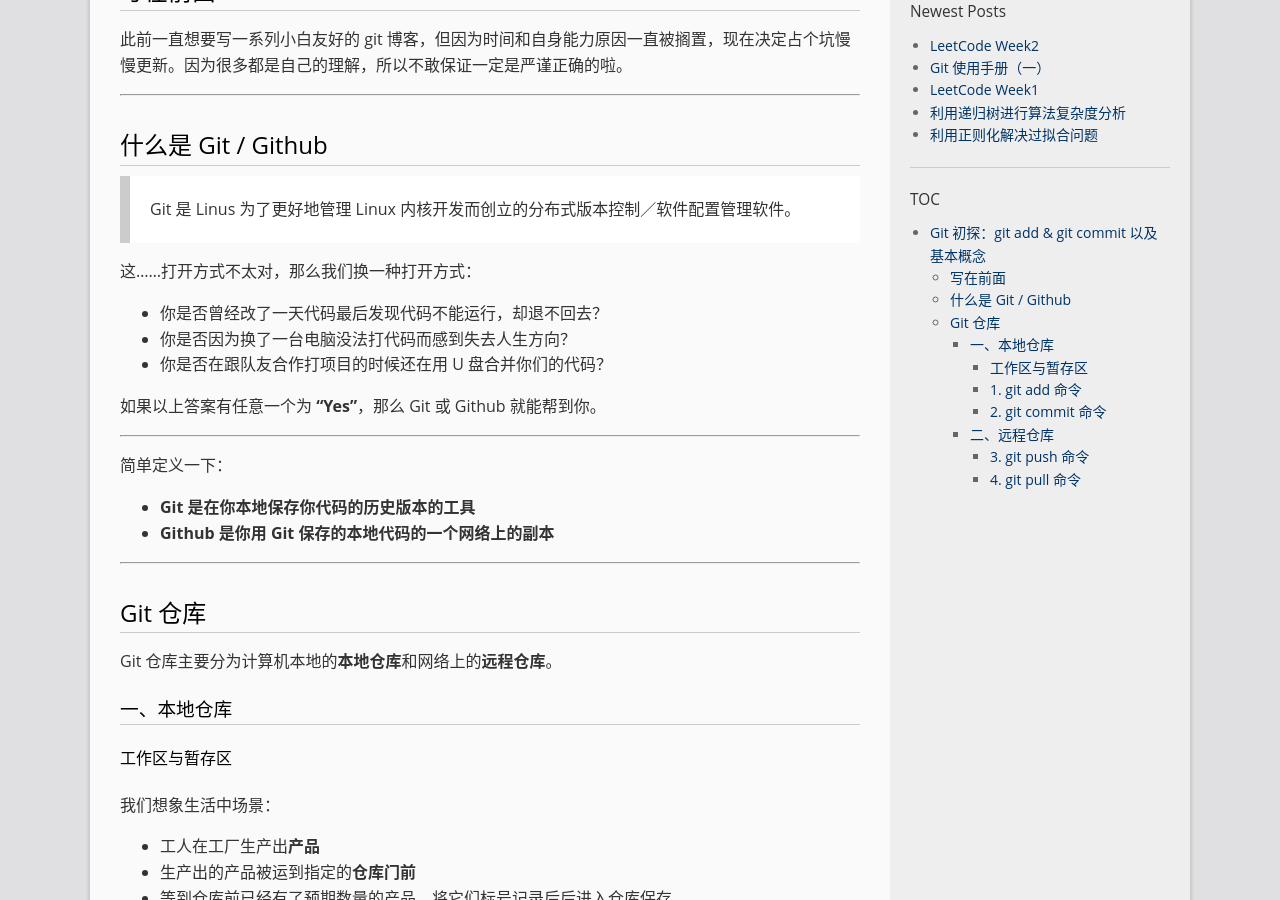
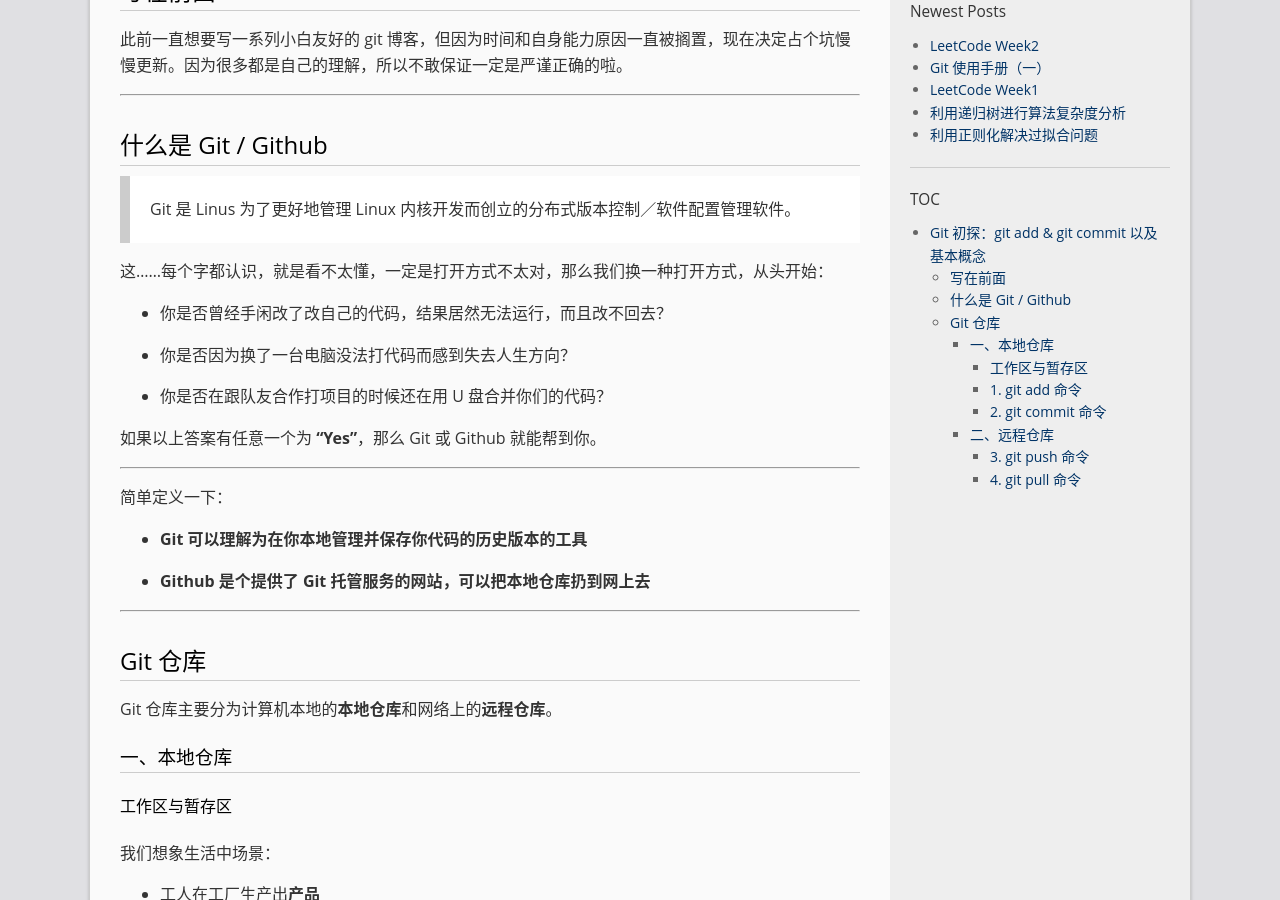
Before and after one commit to qyb225/qyb225.github.io, a Jekyll site: the page built from _posts/2017-09-10-Git-Add-Commit.md, in a window 1280 px wide and 900 px high, scrolled down 376 px. Built offline with Jekyll 4.4.1, drawn with Linux system fonts in a browser that asks for light colours; nearby versions of some CDN libraries.

Commit message:
add more info git-beginning

```diff
--- a/_posts/2017-09-10-Git-Add-Commit.md
+++ b/_posts/2017-09-10-Git-Add-Commit.md
@@ -18,10 +18,12 @@
 
 > Git 是 Linus 为了更好地管理 Linux 内核开发而创立的分布式版本控制／软件配置管理软件。
 
-这……打开方式不太对，那么我们换一种打开方式：
+这……每个字都认识，就是看不太懂，一定是打开方式不太对，那么我们换一种打开方式，从头开始：
 
-* 你是否曾经改了一天代码最后发现代码不能运行，却退不回去？
+* 你是否曾经手闲改了改自己的代码，结果居然无法运行，而且改不回去？
+
 * 你是否因为换了一台电脑没法打代码而感到失去人生方向？
+
 * 你是否在跟队友合作打项目的时候还在用 U 盘合并你们的代码？
 
 如果以上答案有任意一个为 **“Yes”**，那么 Git 或 Github 就能帮到你。
@@ -30,8 +32,9 @@
 
 简单定义一下：
 
-* **Git 是在你本地保存你代码的历史版本的工具**
-* **Github 是你用 Git 保存的本地代码的一个网络上的副本**
+* **Git 可以理解为在你本地管理并保存你代码的历史版本的工具**
+
+* **Github 是个提供了 Git 托管服务的网站，可以把本地仓库扔到网上去**
 
 ---
 
@@ -46,7 +49,9 @@
 我们想象生活中场景：
 
 * 工人在工厂生产出**产品**
+
 * 生产出的产品被运到指定的**仓库门前**
+
 * 等到仓库前已经有了预期数量的产品，将它们标号记录后后进入仓库保存
 
 ---
```
